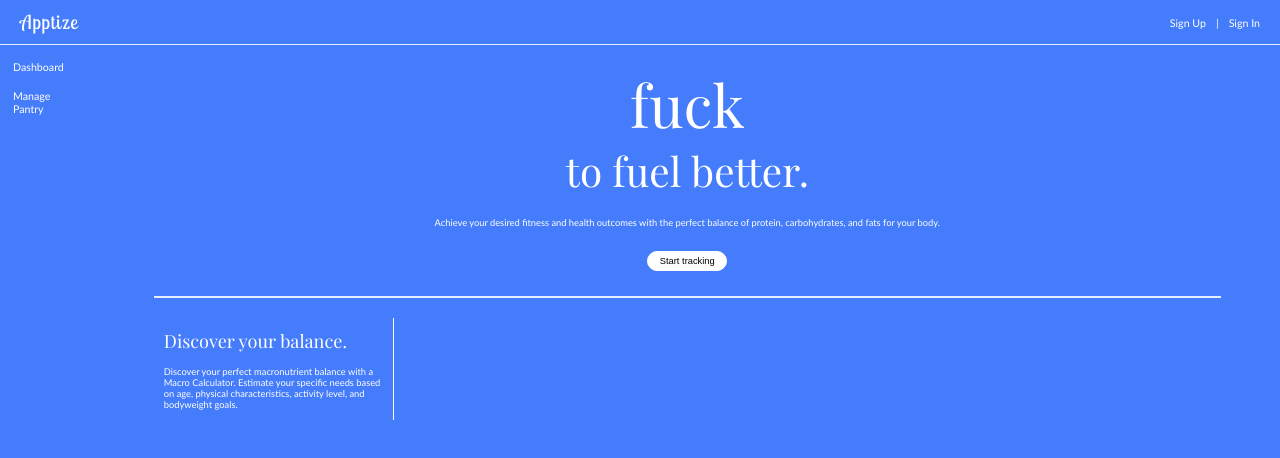
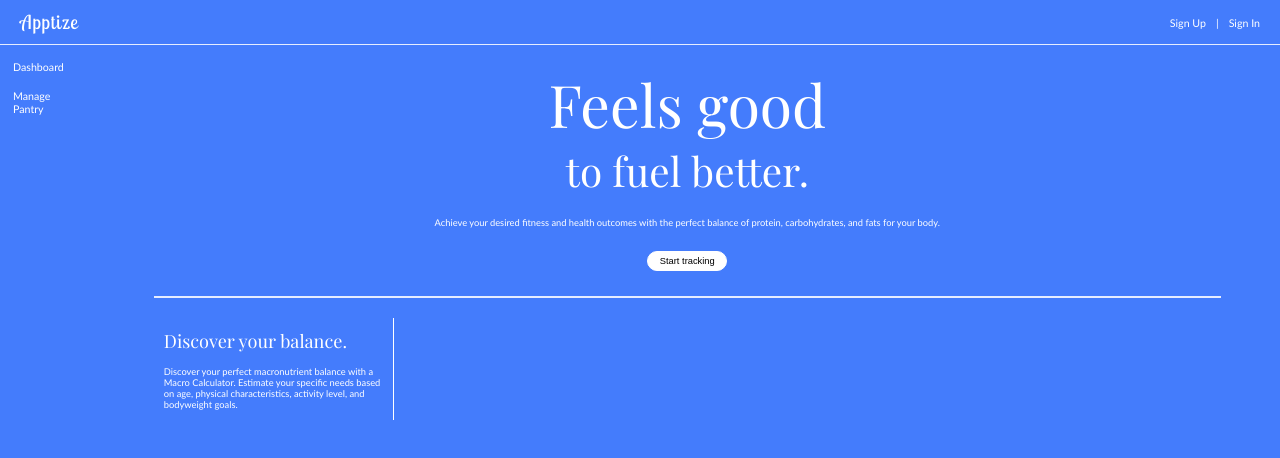
Before and after one commit to rafapetra/apptizer-web-app, a React (Create React App) app: page / in a window 1280 px wide. Shown: the top 458 px of the page. Built offline with nearby package versions, Linux system fonts and the light colour scheme; no server answers.

Commit message:
working project

```diff
--- a/src/components/SplashPage.js
+++ b/src/components/SplashPage.js
@@ -108,7 +108,7 @@ function SplashPage() {
             fontSize: "5.5rem",
           }}
         >
-          fuck
+          Feels good
         </HeaderTitle>
         <br />
         <HeaderTitle
```
